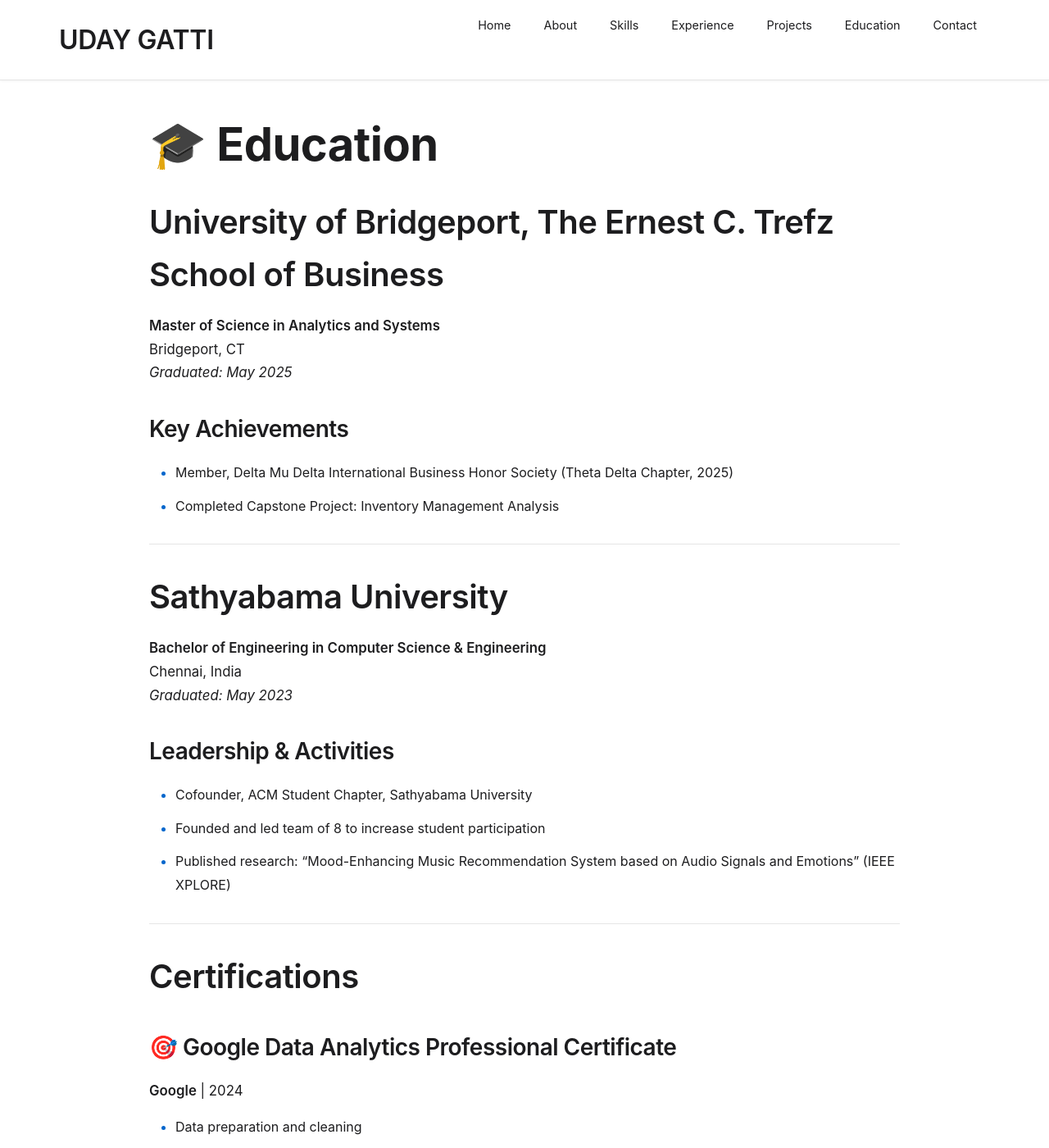
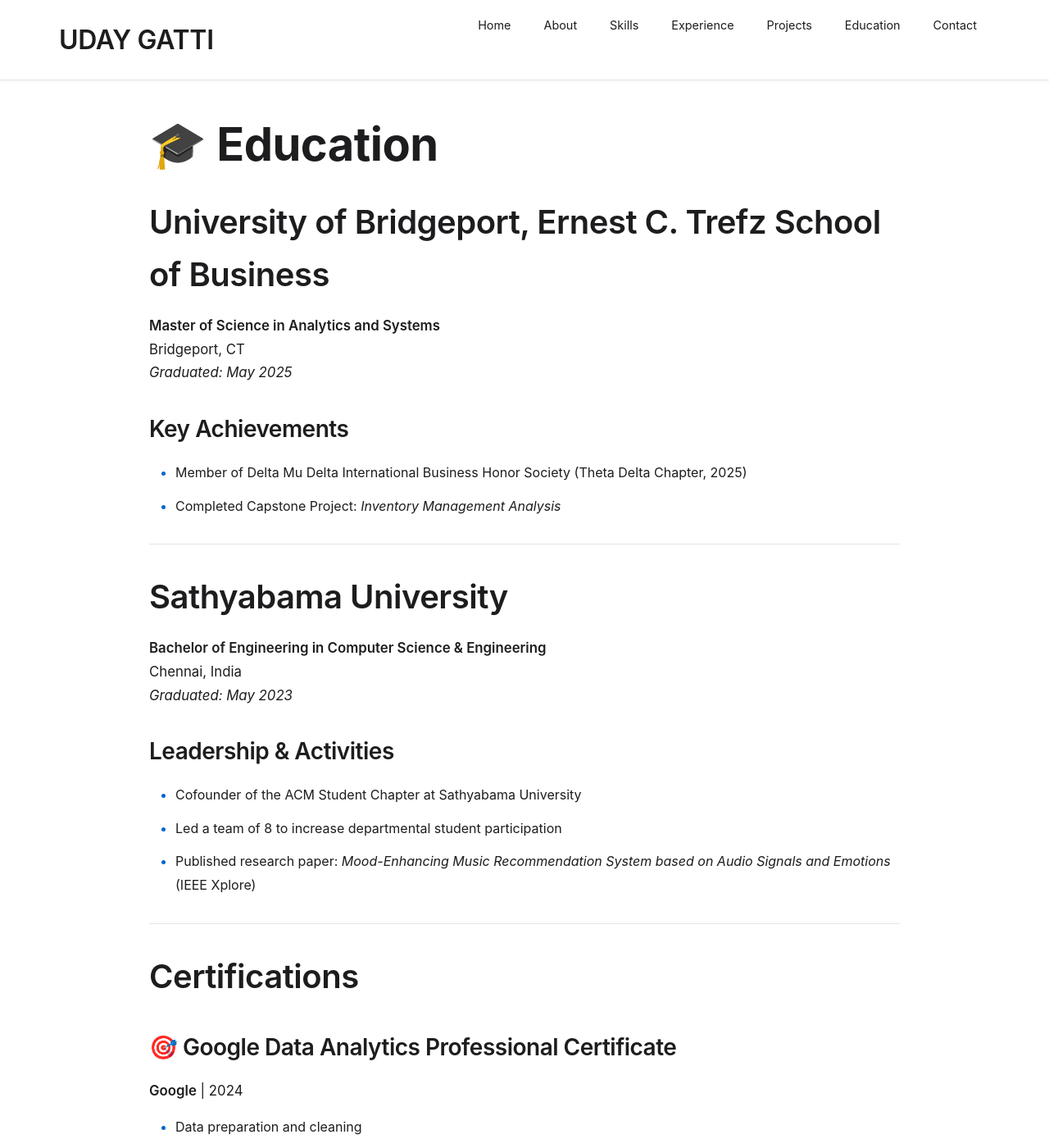
Before and after one commit to gattiuday/portfolio, a Jekyll site: the page built from education.md, in a window 1280 px wide and 1400 px high. Shown: the whole window at 82% size. Built offline with Jekyll 4.4.1, drawn with Linux system fonts in a browser that asks for light colours; some of the changed lines change nothing that is shown; some of the changed text lies outside the part shown.

Commit message:
Update education.md

```diff
--- a/education.md
+++ b/education.md
@@ -5,14 +5,14 @@
 
 # 🎓 Education
 
-## University of Bridgeport, The Ernest C. Trefz School of Business
+## University of Bridgeport, Ernest C. Trefz School of Business
 **Master of Science in Analytics and Systems**
 Bridgeport, CT
 *Graduated: May 2025*
 
 ### Key Achievements
-- Member, Delta Mu Delta International Business Honor Society (Theta Delta Chapter, 2025)
-- Completed Capstone Project: Inventory Management Analysis
+- Member of Delta Mu Delta International Business Honor Society (Theta Delta Chapter, 2025)
+- Completed Capstone Project: *Inventory Management Analysis*
 
 ---
 
@@ -22,9 +22,9 @@
 *Graduated: May 2023*
 
 ### Leadership & Activities
-- Cofounder, ACM Student Chapter, Sathyabama University
-- Founded and led team of 8 to increase student participation
-- Published research: "Mood-Enhancing Music Recommendation System based on Audio Signals and Emotions" (IEEE XPLORE)
+- Cofounder of the ACM Student Chapter at Sathyabama University
+- Led a team of 8 to increase departmental student participation
+- Published research paper: *Mood-Enhancing Music Recommendation System based on Audio Signals and Emotions* (IEEE Xplore)
 
 ---
 
@@ -34,29 +34,29 @@
 **Google** | 2024
 - Data preparation and cleaning
 - Data visualization with Tableau
-- Data analysis with SQL and R
+- SQL and R programming for analysis
 - Case study portfolio development
 
 ### 📊 IBM Data Analyst Professional Certificate
 **IBM** | 2024
-- Python for data analysis
-- Data visualization
+- Python for data analytics
+- Data visualization techniques
 - Statistical analysis
-- SQL databases
+- SQL database management
 
-### 📊 Microsoft Certified: Power BI Data Analyst Associate
+### 📈 Microsoft Certified: Power BI Data Analyst Associate
 **Microsoft** | 2024
 - Data modeling and visualization
-- DAX calculations
+- DAX for analytical calculations
 - Power Query transformations
 - Dashboard development and deployment
 
 ### 💻 CompTIA Data+
 **CompTIA** | 2024
-- Data concepts and environments
-- Data mining and analysis
-- Data visualization
-- Data governance and quality
+- Data concepts and architectures
+- Data mining and exploratory analysis
+- Data visualization principles
+- Data governance and quality management
 
 ---
 
```
